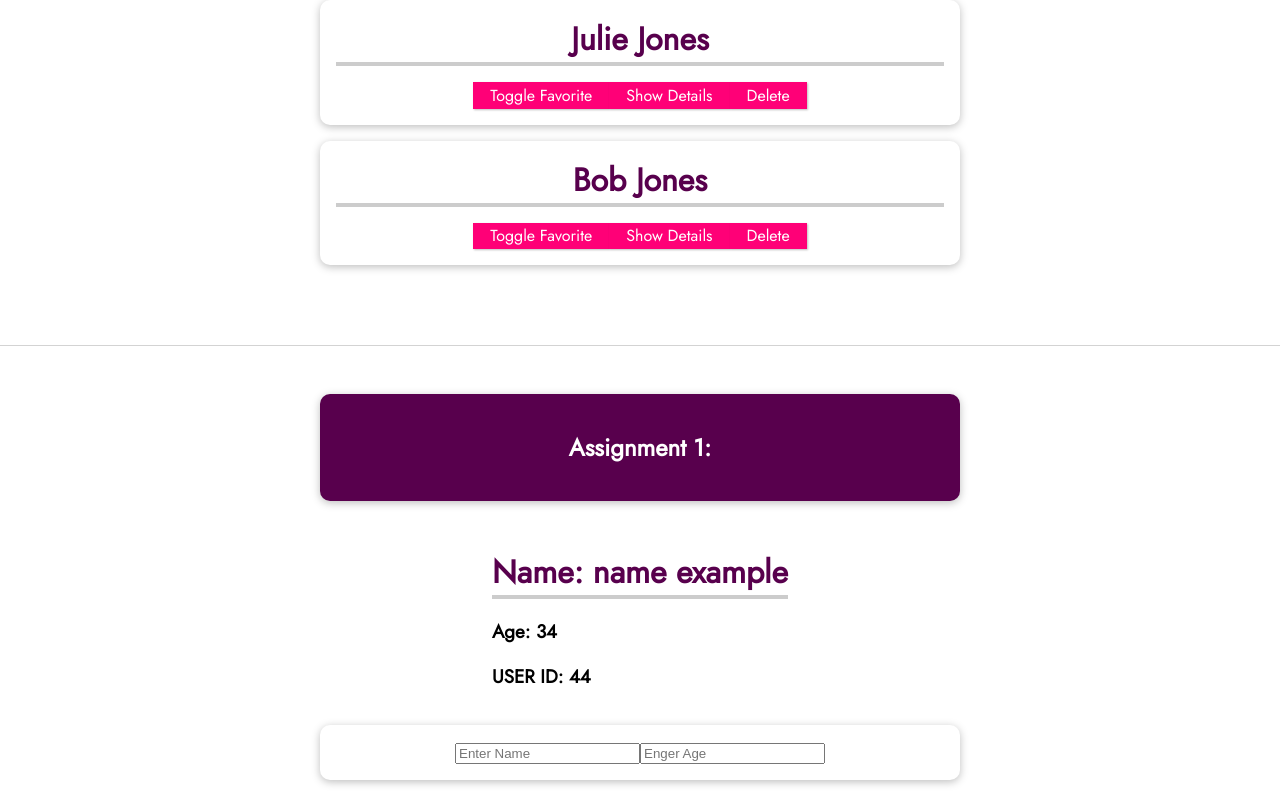
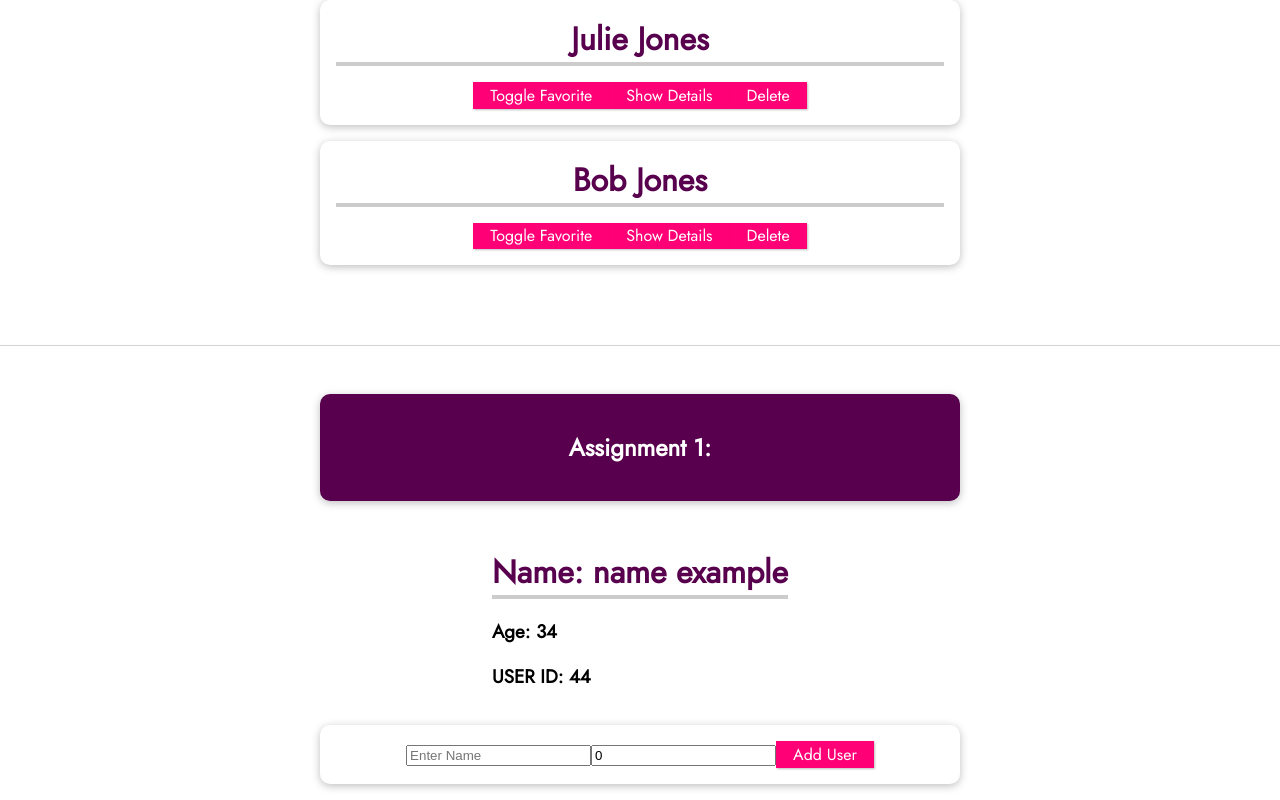
Before and after one commit to devin-L-knight/vue-first-app, a Vue app: page / in a window 1280 px wide. Shown: the part 635-1435 px from the top of the page. Built offline with nearby package versions, Linux system fonts and the light colour scheme.

Commit message:
updated UserData component to bind data from form inputs & submit the data using an emitter to transmit data back to App.vue when the form has been submitted (allows a new user to be created, etc.

```diff
--- a/src/components/UserData.vue
+++ b/src/components/UserData.vue
@@ -1,14 +1,33 @@
 <template>
-    <form>
-        <input type="text" placeholder="Enter Name">
-        <input type="text" placeholder="Enger Age">
+<!-- use submit.prevent to prevent the default behavior from refreshing the entire screen -->
+    <form @submit.prevent='submitForm'>
+        <input type="text" placeholder="Enter Name" v-model='inputUserName'>
+        <input type="text" placeholder="Enger Age" v-model='inputUserAge'>
+        <button>Add User</button>
     </form>
 </template>
 
 <script>
 export default {
     data() {
-        return {}
+        return {
+            inputUserName: '',
+            inputUserAge: 0
+        }
+    },
+    methods: {
+        submitForm() {
+        // create a new object with the submitted data
+        const submittedData = {
+            userName: this.inputUserName,
+            userAge: parseInt(this.inputUserAge)
+        }
+        this.$emit('create-new-user', submittedData);   // transmit the info back to App.vue with the submitted data
+
+        // clear the form fields by resetting everything to original state
+        this.inputUserName = '';
+        this.inputUserAge = 0;
+        }
     }
 }
 </script>
```
